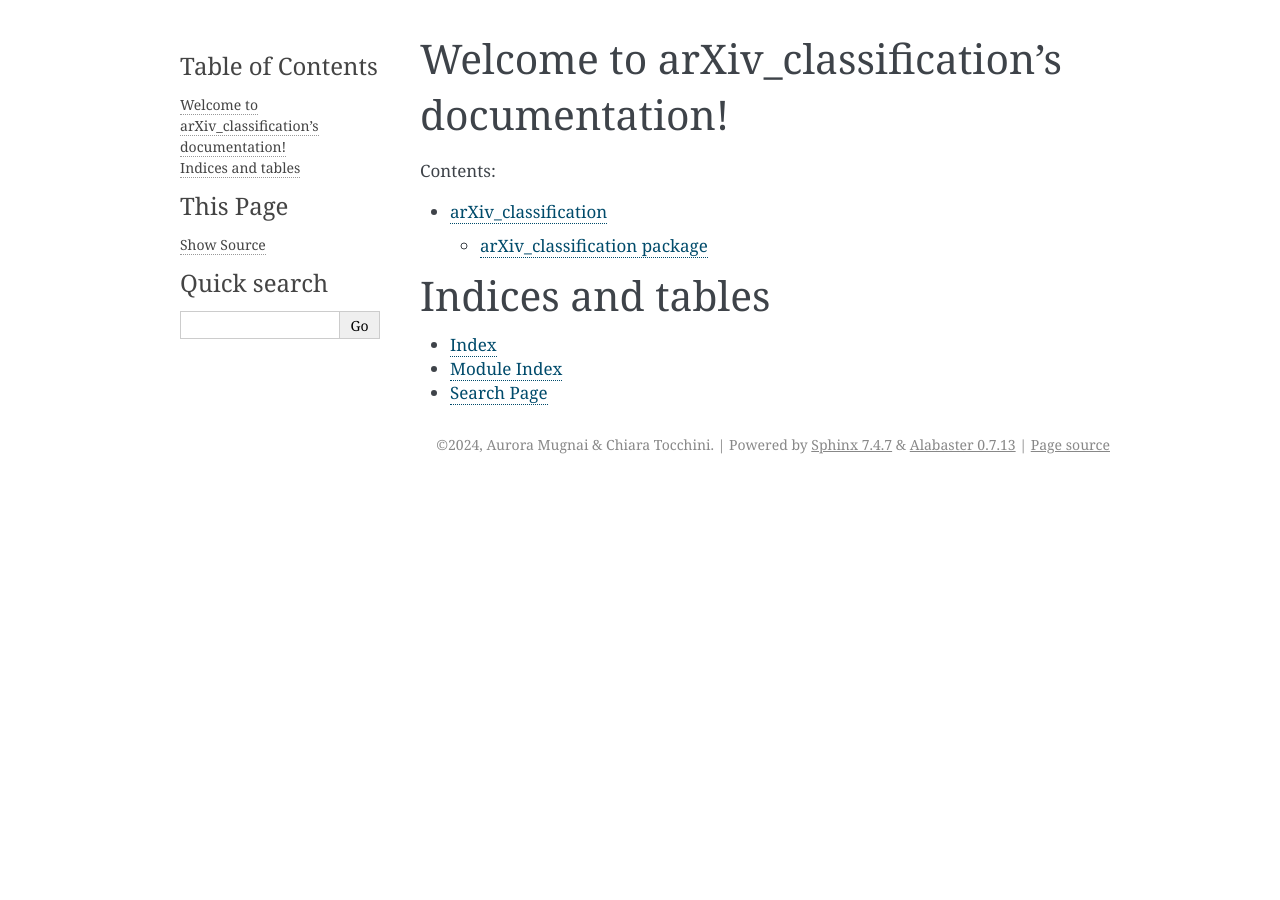
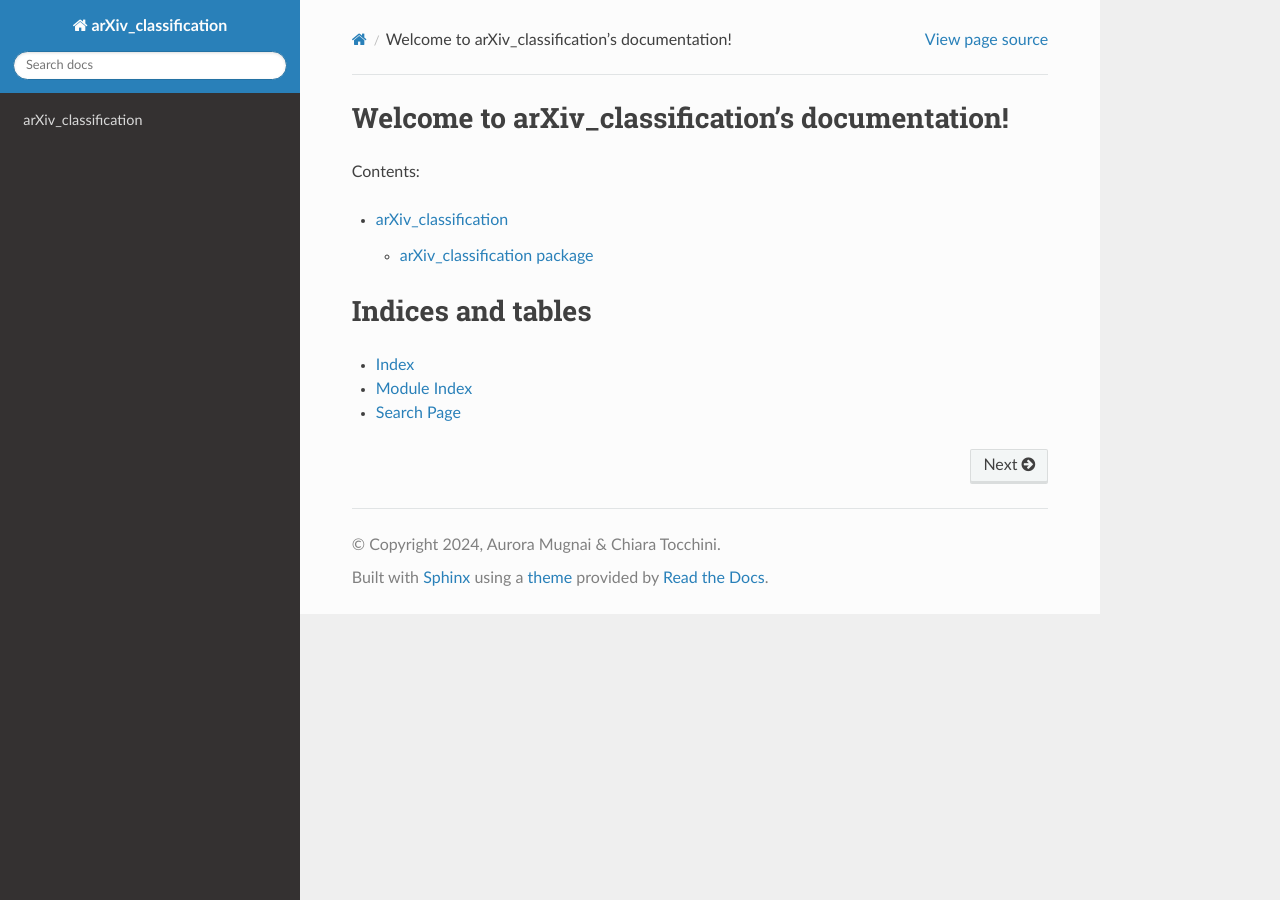
Before and after one commit to auroramugnai/ArXivClassification, a Sphinx documentation site: the page built from docs/index.rst, in a window 1280 px wide. Built offline with Sphinx 7.4.7 and the Read the Docs theme 2.0.0, drawn with Linux system fonts in a browser that asks for light colours.

Commit message:
update doc

```diff
--- a/docs/conf.py
+++ b/docs/conf.py
@@ -5,8 +5,7 @@
 
 import os
 import sys
-
-sys.path.insert(0, os.path.abspath('../arXiv_classification'))
+sys.path.insert(0, os.path.abspath('../'))
 
 # -- Project information -----------------------------------------------------
 # https://www.sphinx-doc.org/en/master/usage/configuration.html#project-information
@@ -23,6 +22,7 @@ extensions = ['sphinx.ext.autodoc',
               'sphinx.ext.napoleon',
               'sphinx.ext.viewcode']
 
+
 templates_path = ['_templates']
 exclude_patterns = ['_build', 'Thumbs.db', '.DS_Store']
 
@@ -31,6 +31,5 @@ exclude_patterns = ['_build', 'Thumbs.db', '.DS_Store']
 # -- Options for HTML output -------------------------------------------------
 # https://www.sphinx-doc.org/en/master/usage/configuration.html#options-for-html-output
 
-# html_theme = 'sphinx_rtd_theme'
-html_theme = 'alabaster'
+html_theme = 'sphinx_rtd_theme'
 html_static_path = ['_static']
--- a/docs/index.rst
+++ b/docs/index.rst
@@ -1,5 +1,5 @@
 .. arXiv_classification documentation master file, created by
-   sphinx-quickstart on Sat May  4 18:07:17 2024.
+   sphinx-quickstart on Sun May  5 17:07:27 2024.
    You can adapt this file completely to your liking, but it should at least
    contain the root `toctree` directive.
 
```
